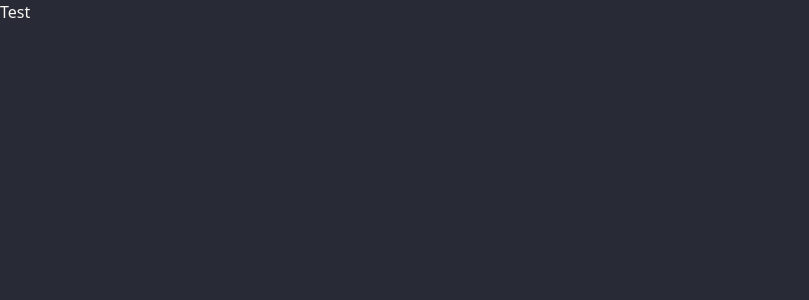
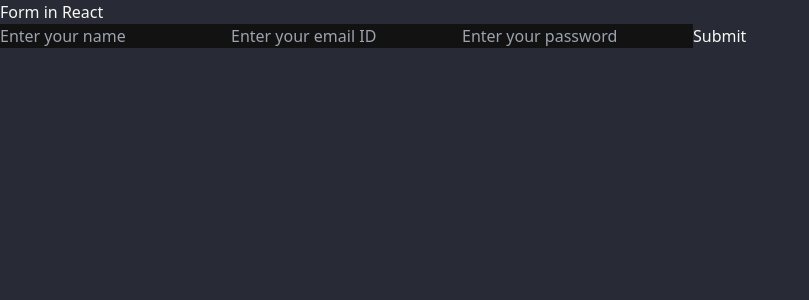
Before and after one commit to viperven/DevTinder_FrontEnd, a React (Vite) app: page /test in a window 1280 px wide. Shown: the top 300 px of the page, without its empty margins (0-809 px from the left). Built offline with nearby package versions, Linux system fonts and the light colour scheme.

Commit message:
opt : removed comment and consoles

```diff
--- a/src/App.jsx
+++ b/src/App.jsx
@@ -18,6 +18,7 @@ import Ignore from "./components/pages/Ignore";
 import Settings from "./components/pages/settings";
 import Conversation from "./components/pages/Conversation";
 import ConversationById from "./components/pages/ConversationById";
+
 // i m kalpit
 function App() {
   return (
--- a/src/Test.jsx
+++ b/src/Test.jsx
@@ -1,9 +1,97 @@
-import React from 'react'
+import React, { useState } from "react";
 
 function Test() {
+  const [formData, setFormData] = useState({
+    name: "",
+    emailId: "",
+    password: "",
+  });
+
+  const [errors, setErrors] = useState({});
+
+  const handleFormState = (e, name) => {};
+
+  const checkFormValidations = () => {
+    const emailRegex = /^[^\s@]+@[^\s@]+\.[^\s@]+$/;
+    const newErrors = {};
+
+    if (formData.name === "") {
+      newErrors.name = "Name is mandatory";
+    } else if (formData.name.length > 50) {
+      newErrors.name = "Name length cannot be greater than 50 letters";
+    }
+
+    if (formData.emailId === "") {
+      newErrors.emailId = "Email ID is mandatory";
+    } else if (!emailRegex.test(formData.emailId)) {
+      newErrors.emailId = "Email ID is not valid";
+    }
+
+    if (formData.password === "") {
+      newErrors.password = "Password is mandatory";
+    } else if (formData.password.length < 8 || formData.password.length > 50) {
+      newErrors.password =
+        "Password length must be between 8 and 50 characters";
+    }
+
+    setErrors(newErrors); // Update the errors state
+    return Object.keys(newErrors).length === 0; // Return validation result
+  };
+
+  const handleFormSubmit = (e) => {
+    e.preventDefault(); // Prevent default form submission behavior
+    const isValid = checkFormValidations();
+
+    if (isValid) {
+      console.log(formData, "Form submitted successfully");
+    }
+  };
+
   return (
-    <div>Test</div>
-  )
+    <>
+      <div className="container">
+        <h1>Form in React</h1>
+        <div>
+          <input
+            name="username"
+            type="text"
+            placeholder="Enter your name"
+            value={formData.name}
+            onChange={(e) =>
+              setFormData((prev) => ({ ...prev, name: e.target.value }))
+            }
+          />
+          {errors.name && <h6>{errors.name}</h6>}
+
+          <input
+            name="useremailid"
+            type="email"
+            placeholder="Enter your email ID"
+            value={formData.emailId}
+            onChange={(e) =>
+              setFormData((prev) => ({ ...prev, emailId: e.target.value }))
+            }
+          />
+          {errors.emailId && <h6>{errors.emailId}</h6>}
+
+          <input
+            name="userpassword"
+            type="password"
+            placeholder="Enter your password"
+            value={formData.password}
+            onChange={(e) =>
+              setFormData((prev) => ({ ...prev, password: e.target.value }))
+            }
+          />
+          {errors.password && <h6>{errors.password}</h6>}
+
+          <button type="submit" onClick={handleFormSubmit}>
+            Submit
+          </button>
+        </div>
+      </div>
+    </>
+  );
 }
 
-export default Test
+export default Test;
--- a/src/components/pages/Conversation.jsx
+++ b/src/components/pages/Conversation.jsx
@@ -27,6 +27,7 @@ function Conversation() {
   };
 
   const handleSendMessage = async () => {
+    debugger;
     if (!message.trim()) return;
 
     try {
@@ -97,10 +98,11 @@ function Conversation() {
                       <div className="chat-image avatar">
                         <div className="w-10 rounded-full">
                           <img
-                            alt={`${isSender
+                            alt={`${
+                              isSender
                                 ? loggedInUser?.firstName
                                 : user.firstName
-                              } profile image`}
+                            } profile image`}
                             src={
                               isSender ? loggedInUser?.photoUrl : user.photoUrl
                             }
--- a/src/components/pages/Requests.jsx
+++ b/src/components/pages/Requests.jsx
@@ -13,6 +13,7 @@ function Requests() {
 
   const reviewRequest = async (status, id) => {
     try {
+      debugger;
       if (!status && !id) {
         return;
       }
```
